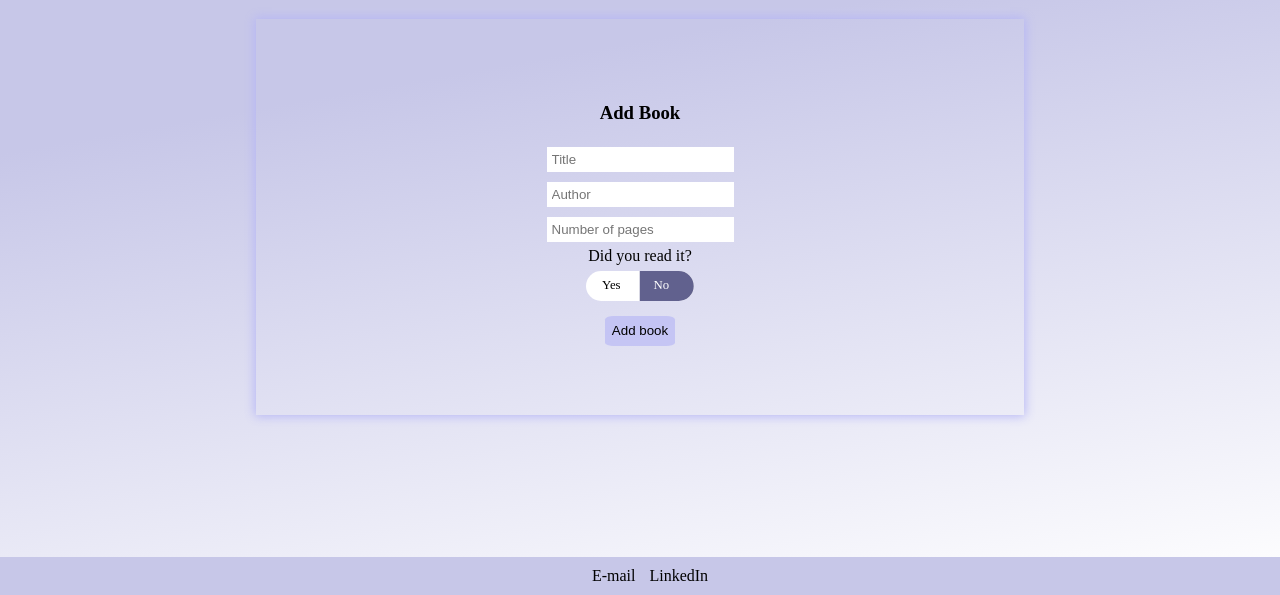
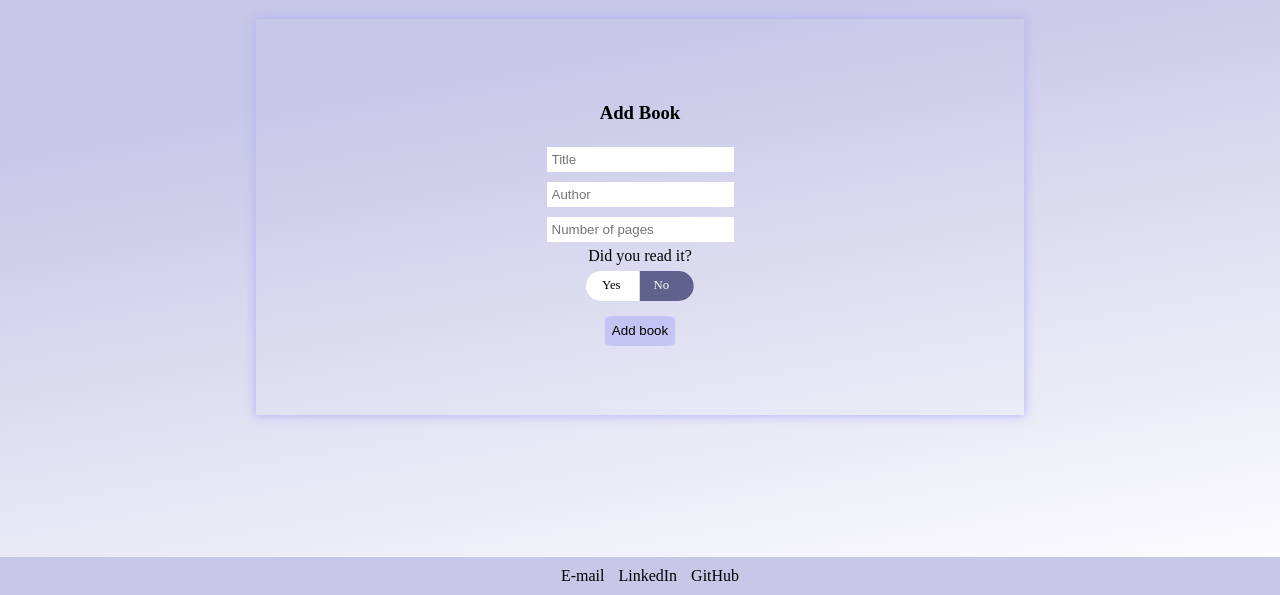
Before and after one commit to Pavlina965/TheOdinProject, a plain HTML site: page Library/index.html in a window 1280 px wide. Shown: the part 205-800 px from the top of the page. Drawn offline with Linux system fonts and the light colour scheme.

Commit message:
odkaz git

```diff
--- a/Library/index.html
+++ b/Library/index.html
@@ -94,6 +94,7 @@
     <nav class="footer">
         <a href="mailto:Pavlina.Simonova0@gmail.com"> E-mail</a>
         <a href="https://www.linkedin.com/in/pavl%C3%ADna-%C5%A1imonov%C3%A1-2755b4194">LinkedIn</a>
+        <a href="https://github.com/Pavlina965">GitHub</a>
     </nav>
 <script src="library.js"></script>
 
```
Also changed, not shown: OdinCalculator/index.html (+1 -0 lines), OdinSketch/index.html (+1 -0 lines), index.html (+1 -0 lines).
